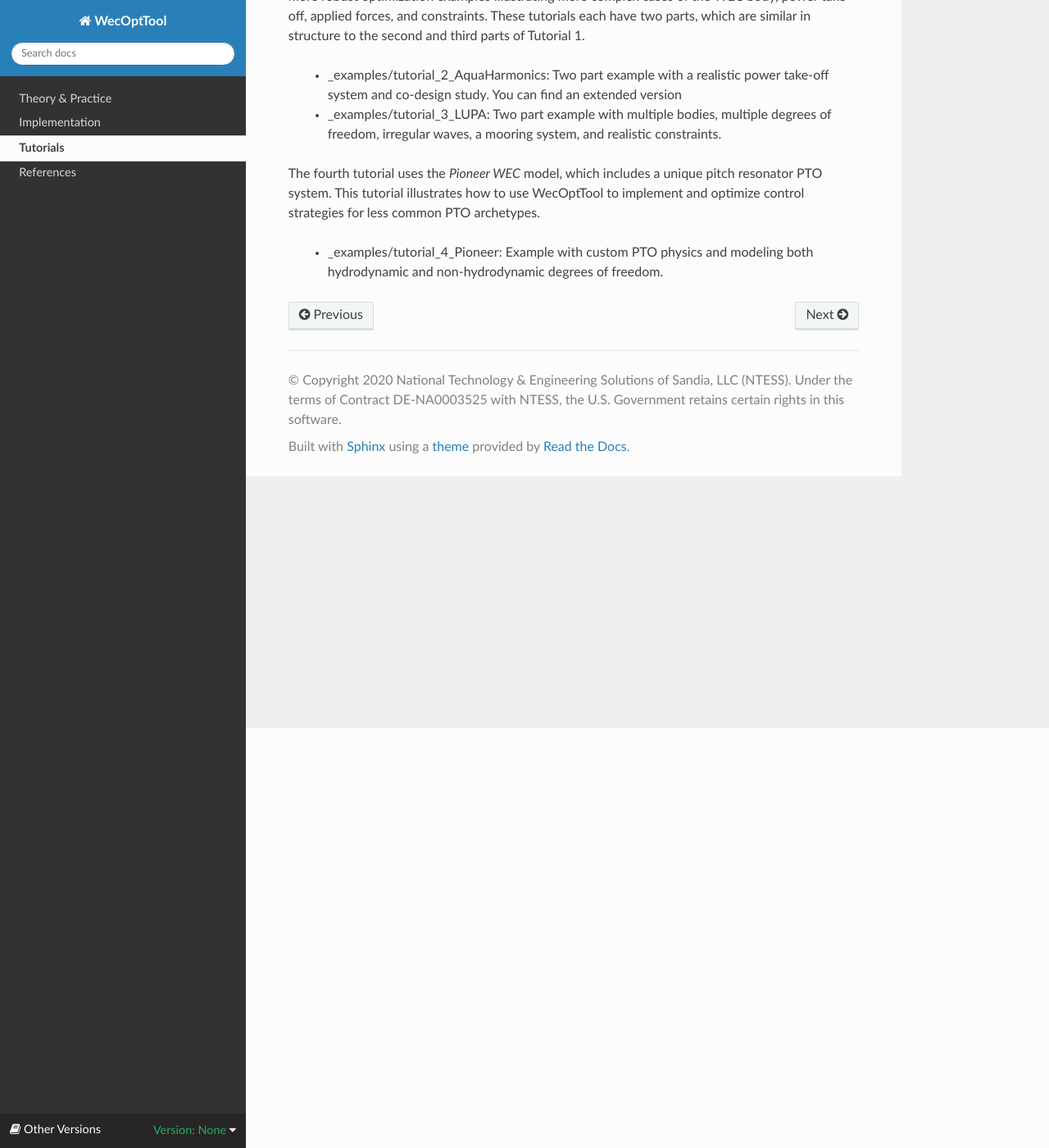
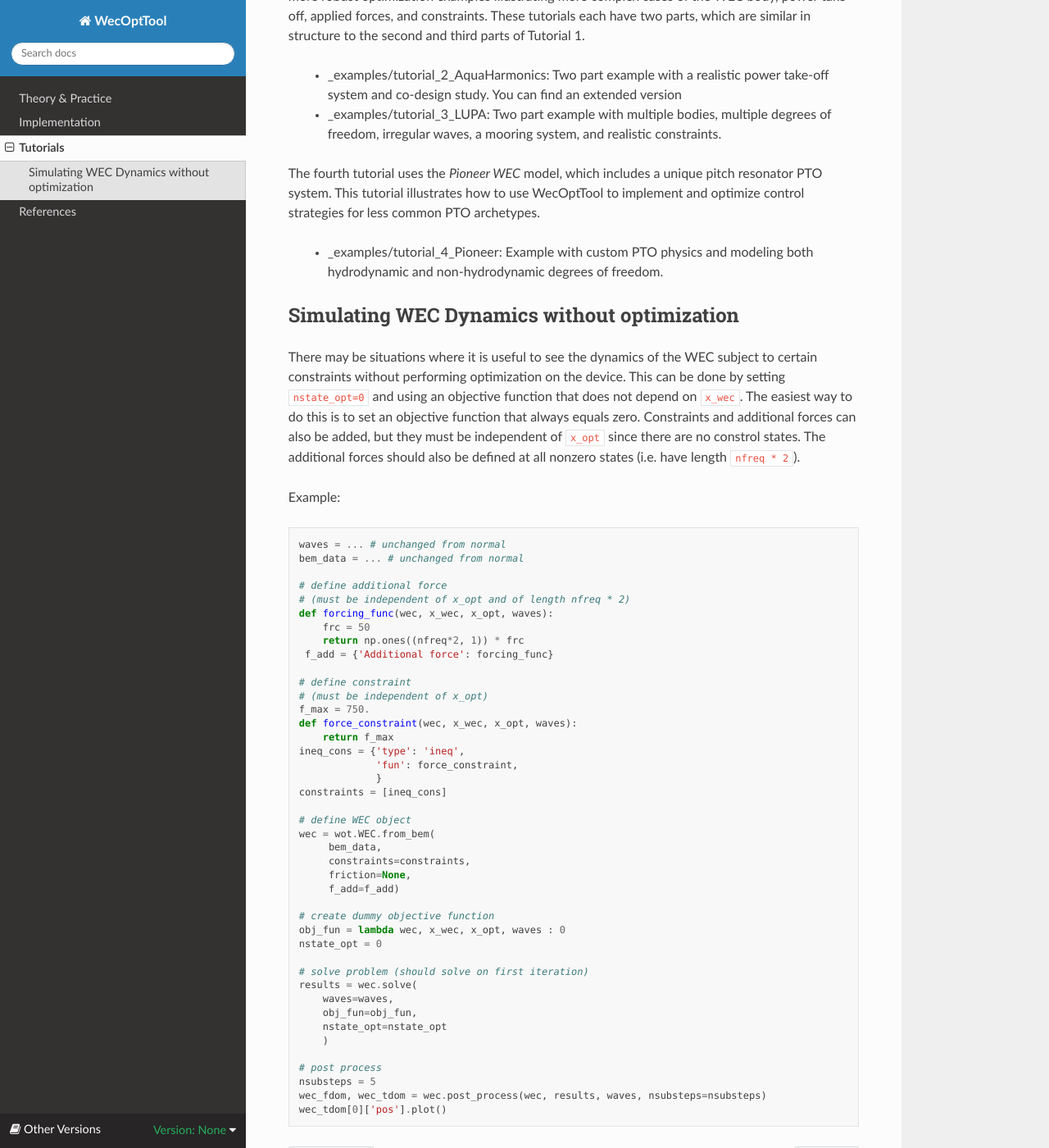
Before and after one commit to sandialabs/WecOptTool, a Sphinx documentation site: the page built from docs/source/tutorials.rst, in a window 1280 px wide and 1400 px high, scrolled down 512 px. Shown: the whole window at 82% size. Built offline with Sphinx 7.4.7 and the Read the Docs theme 3.1.0, drawn with Linux system fonts in a browser that asks for light colours; pages that are not in the unit, such as notebooks, are missing from menus.

Commit message:
added section in tutorials documentation on running WEC dynamics without optimization

```diff
--- a/docs/source/tutorials.rst
+++ b/docs/source/tutorials.rst
@@ -20,6 +20,63 @@ The fourth tutorial uses the `Pioneer WEC` model, which includes a unique pitch
 
     - :doc:`_examples/tutorial_4_Pioneer`: Example with custom PTO physics and modeling both hydrodynamic and non-hydrodynamic degrees of freedom.
 
+Simulating WEC Dynamics without optimization
+--------------------------------------------
+
+There may be situations where it is useful to see the dynamics of the WEC subject to certain constraints without performing optimization on the device.
+This can be done by setting ``nstate_opt=0`` and using an objective function that does not depend on ``x_wec``.
+The easiest way to do this is to set an objective function that always equals zero.
+Constraints and additional forces can also be added, but they must be independent of ``x_opt`` since there are no constrol states.
+The additional forces should also be defined at all nonzero states (i.e. have length ``nfreq * 2``).
+
+Example:
+
+.. code-block:: python
+
+   waves = ... # unchanged from normal
+   bem_data = ... # unchanged from normal
+
+   # define additional force
+   # (must be independent of x_opt and of length nfreq * 2)
+   def forcing_func(wec, x_wec, x_opt, waves):
+       frc = 50
+       return np.ones((nfreq*2, 1)) * frc
+    f_add = {'Additional force': forcing_func}
+
+   # define constraint
+   # (must be independent of x_opt)
+   f_max = 750.
+   def force_constraint(wec, x_wec, x_opt, waves):
+       return f_max
+   ineq_cons = {'type': 'ineq',
+                'fun': force_constraint,
+                }
+   constraints = [ineq_cons]
+
+   # define WEC object
+   wec = wot.WEC.from_bem(
+        bem_data,
+        constraints=constraints,
+        friction=None,
+        f_add=f_add)
+
+   # create dummy objective function
+   obj_fun = lambda wec, x_wec, x_opt, waves : 0
+   nstate_opt = 0
+
+   # solve problem (should solve on first iteration)
+   results = wec.solve(
+       waves=waves,
+       obj_fun=obj_fun,
+       nstate_opt=nstate_opt
+       )
+
+   # post process
+   nsubsteps = 5
+   wec_fdom, wec_tdom = wec.post_process(wec, results, waves, nsubsteps=nsubsteps)
+   wec_tdom[0]['pos'].plot()
+
+
 .. _GitHub repository: https://github.com/sandialabs/WecOptTool/tree/main/examples
 .. _WaveBot: https://doi.org/10.3390/en10040472
 .. _AquaHarmonics: https://aquaharmonics.com/technology/
```
